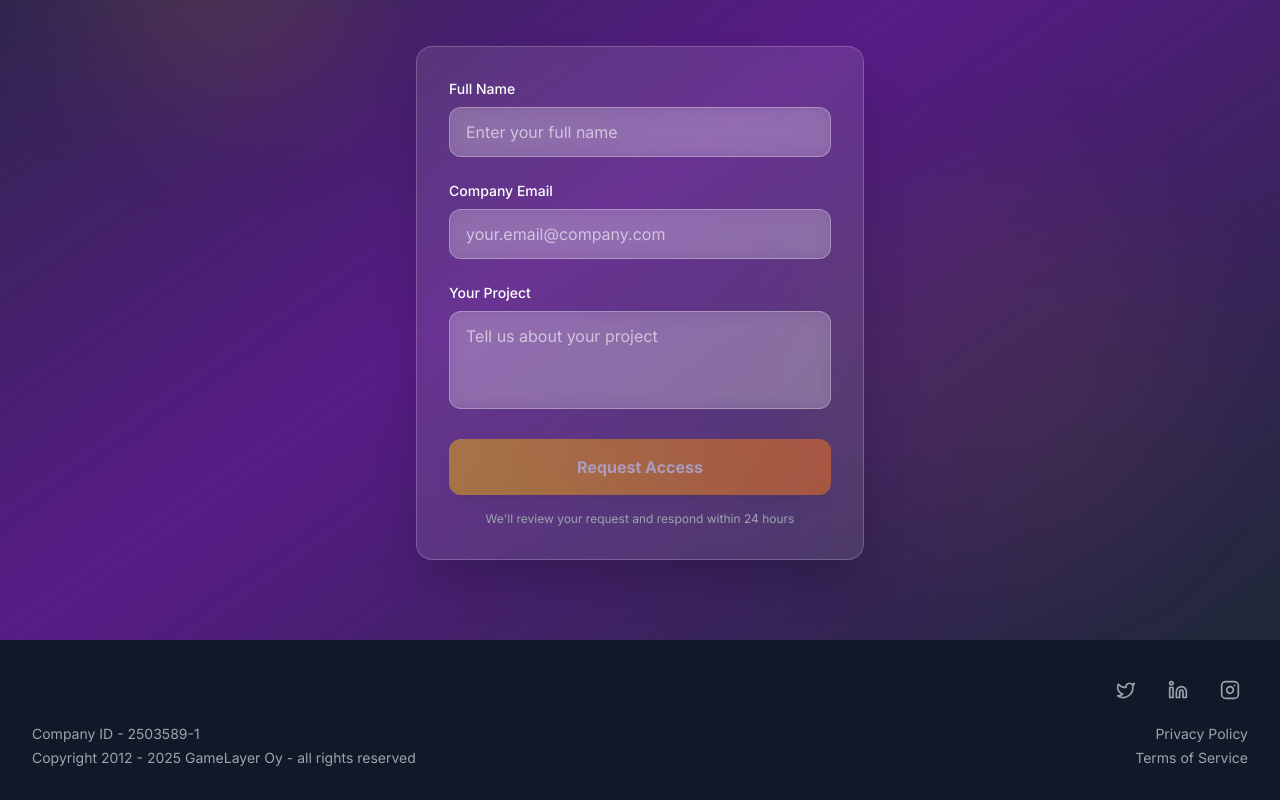
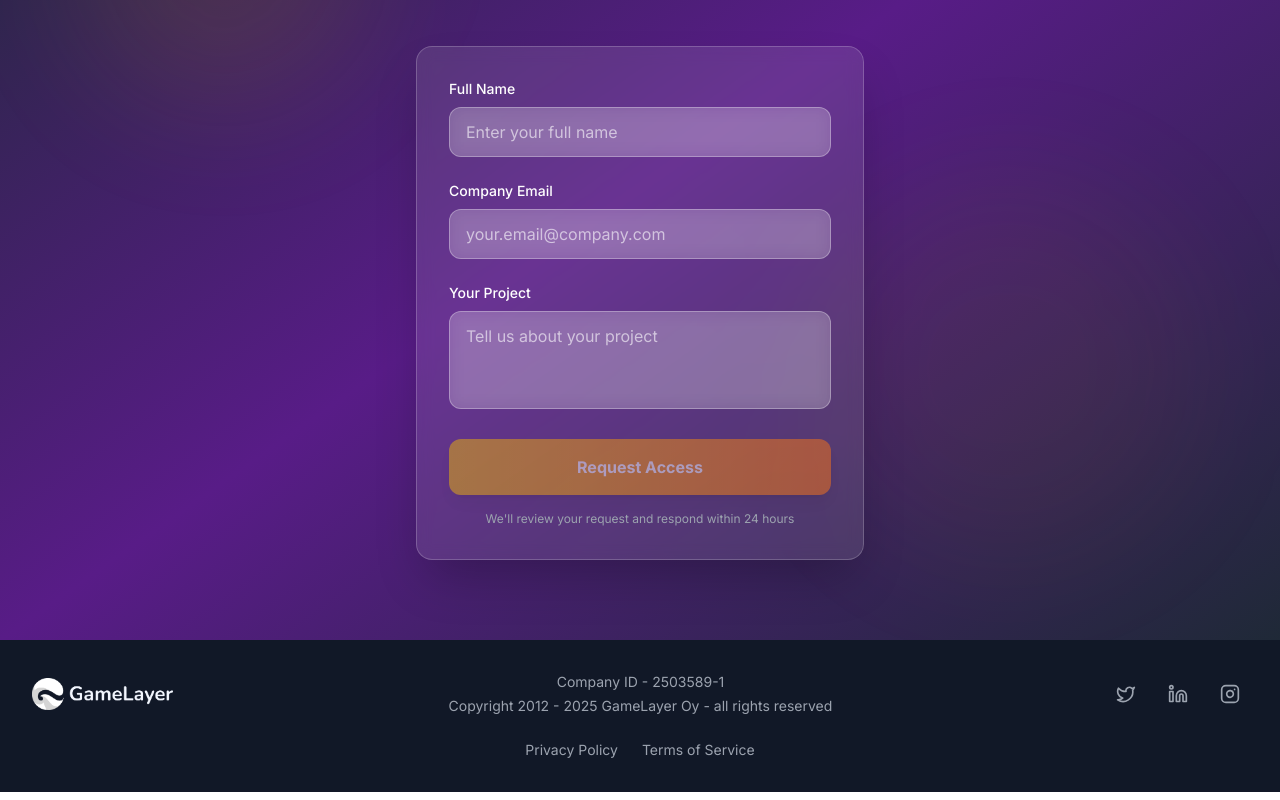
Before and after one commit to judgesteven/website, a React (Create React App) app: page /#/pricing in a window 1280 px wide. Shown: the part 1862-2662 px from the top of the page. Built offline with nearby package versions, Linux system fonts and the light colour scheme.

Commit message:
Add GameLayer_Logo_White to footer left side and restructure layout

```diff
--- a/src/components/Footer.js
+++ b/src/components/Footer.js
@@ -13,9 +13,29 @@ const Footer = () => {
     <footer className="bg-gray-900 text-white">
       <div className="max-w-7xl mx-auto px-4 sm:px-6 lg:px-8 py-8">
         {/* Main content */}
-        <div className="flex flex-col space-y-4">
-          {/* Top row - Social icons */}
-          <div className="flex justify-center lg:justify-end">
+        <div className="flex flex-col space-y-6">
+          {/* Top row - Logo, Company info, and Social icons */}
+          <div className="flex flex-col lg:flex-row justify-between items-center space-y-4 lg:space-y-0">
+            {/* Left side - Logo */}
+            <div className="flex items-center">
+              <img
+                src="/GameLayer_Logo_White.png"
+                alt="GameLayer Logo"
+                className="h-8 w-auto"
+              />
+            </div>
+
+            {/* Center - Company info */}
+            <div className="text-center">
+              <p className="text-gray-400 text-sm">
+                Company ID - 2503589-1
+              </p>
+              <p className="text-gray-400 text-sm mt-1">
+                Copyright 2012 - 2025 GameLayer Oy - all rights reserved
+              </p>
+            </div>
+
+            {/* Right side - Social icons */}
             <div className="flex space-x-4">
               {socialLinks.map((social) => (
                 <a
@@ -30,20 +50,9 @@ const Footer = () => {
             </div>
           </div>
 
-          {/* Bottom row - Copyright and Legal links */}
-          <div className="flex flex-col lg:flex-row justify-between items-center space-y-2 lg:space-y-0">
-            {/* Left side - Company info */}
-            <div className="text-center lg:text-left">
-              <p className="text-gray-400 text-sm">
-                Company ID - 2503589-1
-              </p>
-              <p className="text-gray-400 text-sm mt-1">
-                Copyright 2012 - 2025 GameLayer Oy - all rights reserved
-              </p>
-            </div>
-
-            {/* Right side - Legal links */}
-            <div className="flex flex-col items-center lg:items-end space-y-1">
+          {/* Bottom row - Legal links */}
+          <div className="flex justify-center">
+            <div className="flex space-x-6">
               <Link
                 to="/privacy"
                 className="text-gray-400 hover:text-white transition-colors duration-200 text-sm"
```
Also changed, not shown: public/GameLayer_Logo_White.png (added).
